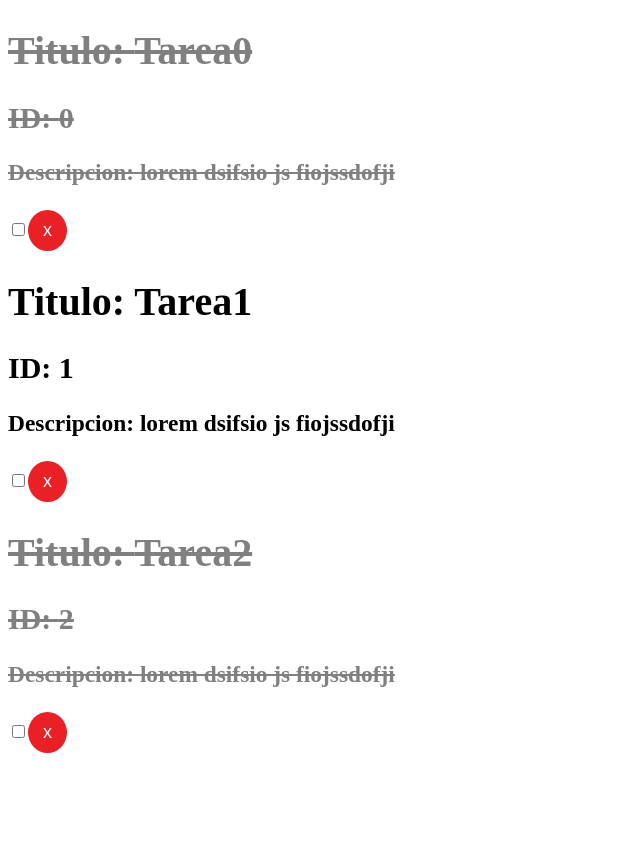
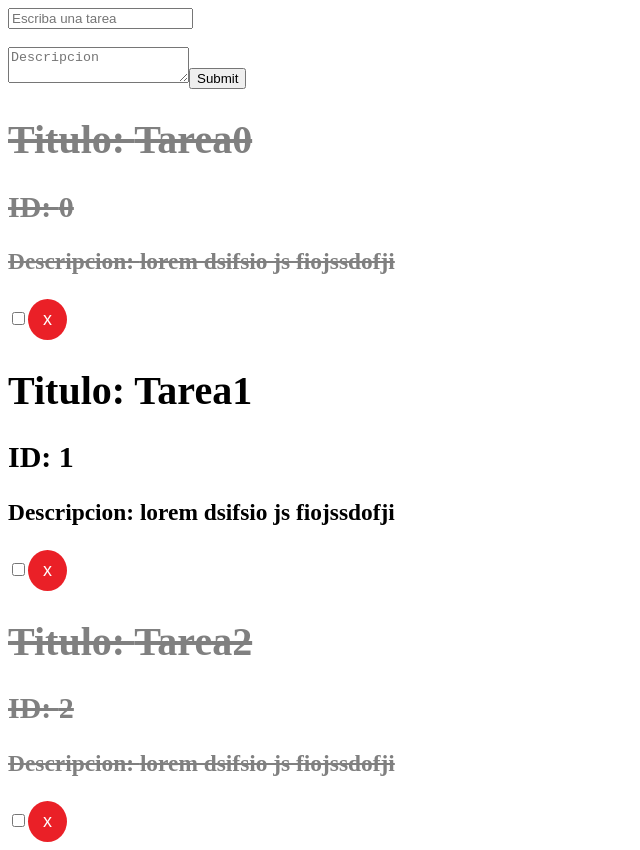
Before and after one commit to KevinGalindos/ProyectoReact1, a React (Create React App) app: page / in a window 1280 px wide. Shown: the whole page, without its empty margins (0-640 px from the left). Before the commit the page ends 800 px from the top, so only its background shows below. Built offline with nearby package versions, Linux system fonts and the light colour scheme.

Commit message:
EventoBoton

```diff
--- a/src/App.js
+++ b/src/App.js
@@ -2,6 +2,7 @@ import React, { Component } from 'react';
 import './App.css';
 import tareas from './sample/tareas.json';
 import Tareas from './components/Tareas';
+import FormTareas from'./components/FormTareas'
 
 
 class App extends Component {
@@ -12,6 +13,7 @@ class App extends Component {
 
   render() {
     return <div>
+      <FormTareas/>
       <Tareas tareas={this.state.tareas}/>
     </div>
   }
--- /dev/null
+++ b/src/components/FormTareas.js
@@ -0,0 +1,47 @@
+import React, { Component } from 'react';
+
+export default class FormTareas extends Component {
+
+    state= {
+        titulo:"",
+        descripcion:""
+
+    }
+
+    onSubmit = e => {
+
+        e.preventDefault()
+    }
+
+    onChange = e =>{
+
+        this.setState({
+            [e.target.name]: e.target.value
+        })
+    }
+
+    render() {
+        return (
+            <form onSubmit={this.onSubmit}>
+                <input
+                    type="text"
+                    name="titulo"
+                    placeholder="Escriba una tarea"
+                    onChange={this.onChange}
+                />
+
+                <br />
+                <br />
+
+                <textarea
+                    name="descripcion"
+                    placeholder="Descripcion"
+                    onChange={this.onChange}
+                />
+
+                <input type="submit" />
+            </form>
+        )
+
+    }
+}
```
